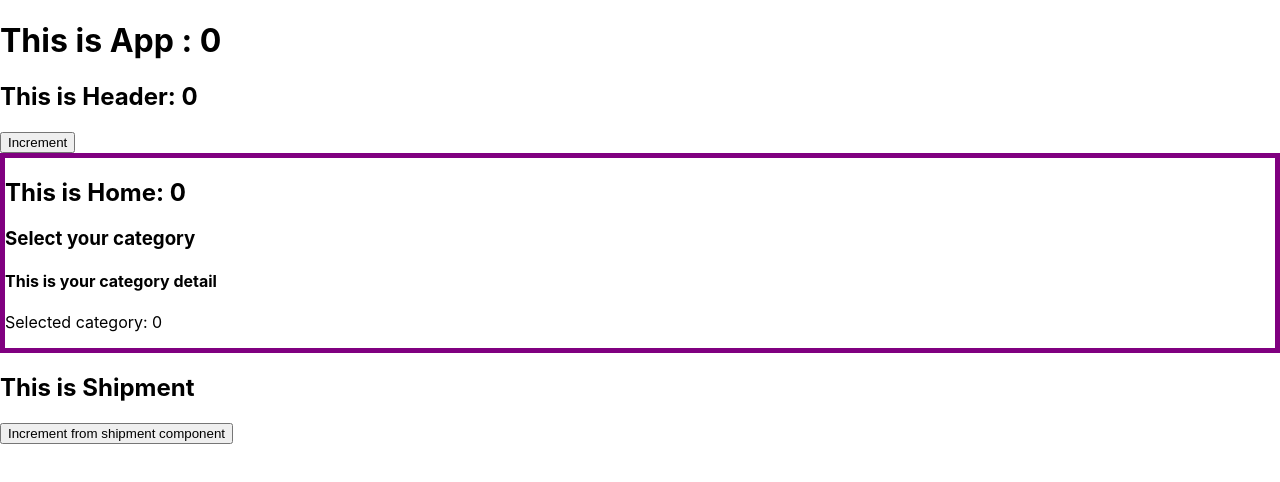
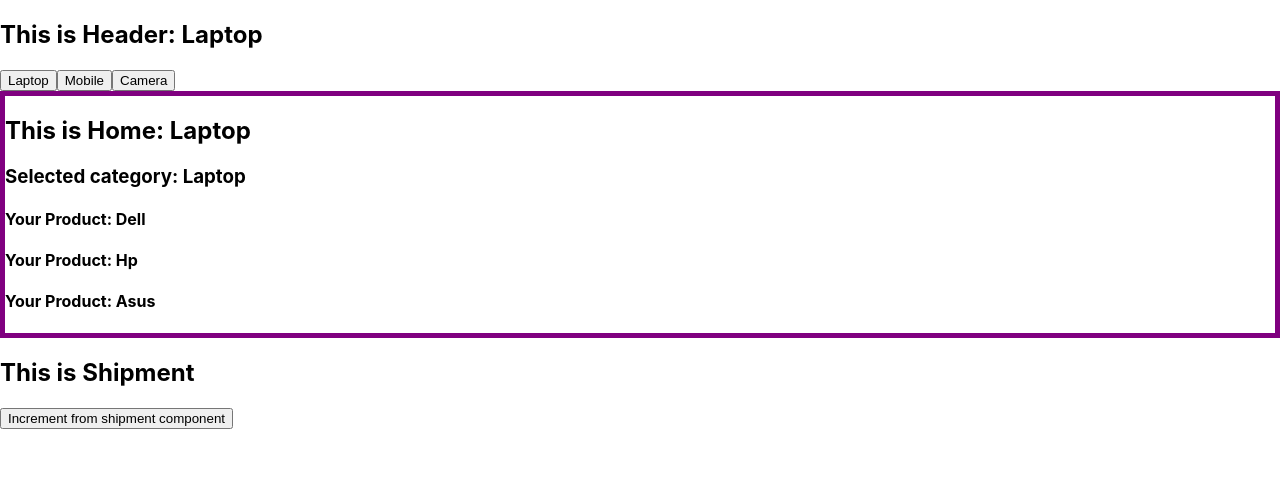
Before and after one commit to bishnunathbd/context-api-39, a React (Create React App) app: page / in a window 1280 px wide. Shown: the top 482 px of the page. Built offline with nearby package versions, Linux system fonts and the light colour scheme.

Commit message:
39-6-filter data based on dynamic context change

```diff
--- a/src/App.js
+++ b/src/App.js
@@ -7,10 +7,9 @@ import Shipment from './components/Shipment/Shipment';
 export const CategoryContext = createContext();
 
 function App() {
-  const [category, setCategory] = useState(0);
+  const [category, setCategory] = useState('Laptop');
   return (
     <CategoryContext.Provider value={[category, setCategory]}>
-      <h1>This is App : {category}</h1>
       <Header></Header>
       <Home></Home>
       <Shipment></Shipment>
--- a/src/components/Categories/Categories.js
+++ b/src/components/Categories/Categories.js
@@ -1,12 +1,28 @@
-import React from 'react';
+import React, { useContext, useEffect, useState } from 'react';
+import { CategoryContext } from '../../App';
 import CategoryDetail from '../CategoryDetail/CategoryDetail';
 
+const allProducts = [
+  {name: 'Dell', category: 'laptop'}, {name: 'Hp', category: 'laptop'}, {name: 'Asus', category: 'laptop'},
+  {name: 'Samsung', category: 'mobile'}, {name: 'Nokia', category: 'mobile'}, {name: 'Motorola', category: 'mobile'},
+  {name: 'Canon', category: 'camera'}, {name: 'Nikon', category: 'camera'}, {name: 'Sony', category: 'camera'}
+]
+
 const Categories = () => {
+  const [category] = useContext(CategoryContext);
+  const [products, setProducts] = useState([]);
+
+  useEffect(() => {
+    const matchedProducts = allProducts.filter(pd => pd.category.toLowerCase() === category.toLowerCase());
+    setProducts(matchedProducts);
+  }, [category])
 
   return (
     <div>
-      <h3>Select your category</h3>
-      <CategoryDetail></CategoryDetail>
+      <h3>Selected category: {category}</h3>
+      {
+        products.map(pd => <CategoryDetail product={pd}></CategoryDetail>)
+      }
     </div>
   );
 };
--- a/src/components/CategoryDetail/CategoryDetail.js
+++ b/src/components/CategoryDetail/CategoryDetail.js
@@ -1,13 +1,11 @@
 import React, { useContext } from 'react';
-import { CategoryContext } from '../../App';
 
-const CategoryDetail = () => {
-  const category = useContext(CategoryContext);
+const CategoryDetail = (props) => {
+  const {name} = props.product;
 
   return (
     <div>
-      <h4>This is your category detail</h4>
-      <p>Selected category: {category}</p>
+      <h4>Your Product: {name}</h4>
     </div>
   );
 };
--- a/src/components/Header/Header.js
+++ b/src/components/Header/Header.js
@@ -7,7 +7,10 @@ const Header = () => {
   return (
     <div>
       <h2>This is Header: {category}</h2>
-      <button onClick={()=>setCategory(category + 1)}>Increment</button>
+
+      <button onClick={()=>setCategory('Laptop')}>Laptop</button>
+      <button onClick={()=>setCategory('Mobile')}>Mobile</button>
+      <button onClick={()=>setCategory('Camera')}>Camera</button>
     </div>
   );
 };
```
